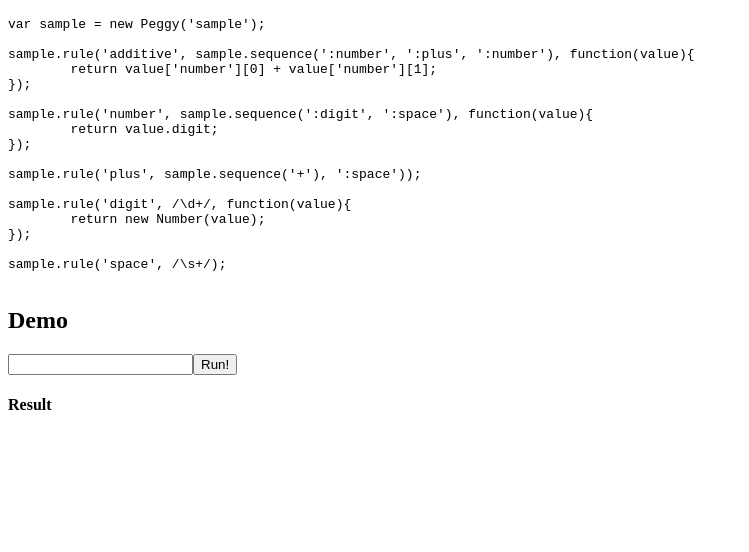
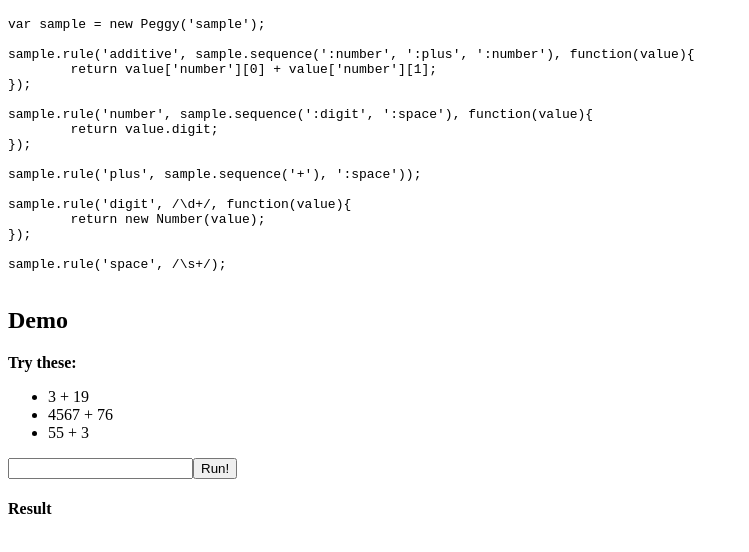
Before and after one commit to clintjhill/Peggy.js, a plain HTML site: page examples/additive-full.html in a window 1280 px wide. Shown: the part 110-662 px from the top of the page, without its empty margins (0-749 px from the left). Drawn offline with Linux system fonts and the light colour scheme.

Commit message:
Updated examples with a few "Try these".

```diff
--- a/examples/additive-full.html
+++ b/examples/additive-full.html
@@ -61,6 +61,12 @@
 sample.rule('space', /\s+/);
 	</pre>
 	<h2>Demo</h2>
+	<b>Try these:</b>
+	<ul>
+		<li>3 + 19</li>
+		<li>4567 + 76</li>
+		<li>55      +        3</li>
+	</ul>
 	<input type="text" id="sample" /><input type="button" value="Run!" onclick="run()"/>
 	<h4>Result</h4>
 	<div id="result"></div>
```
Also changed, not shown: examples/additive-simplified.html (+5 -0 lines).
